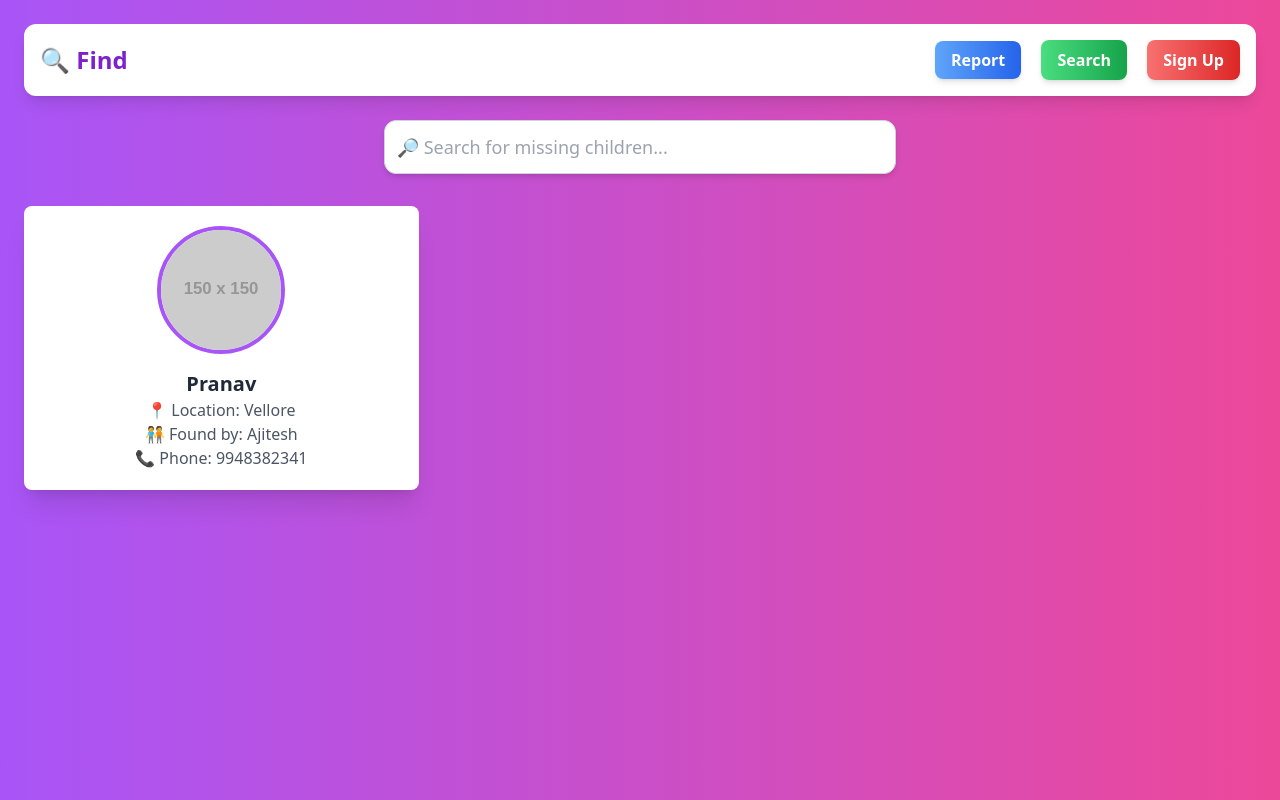
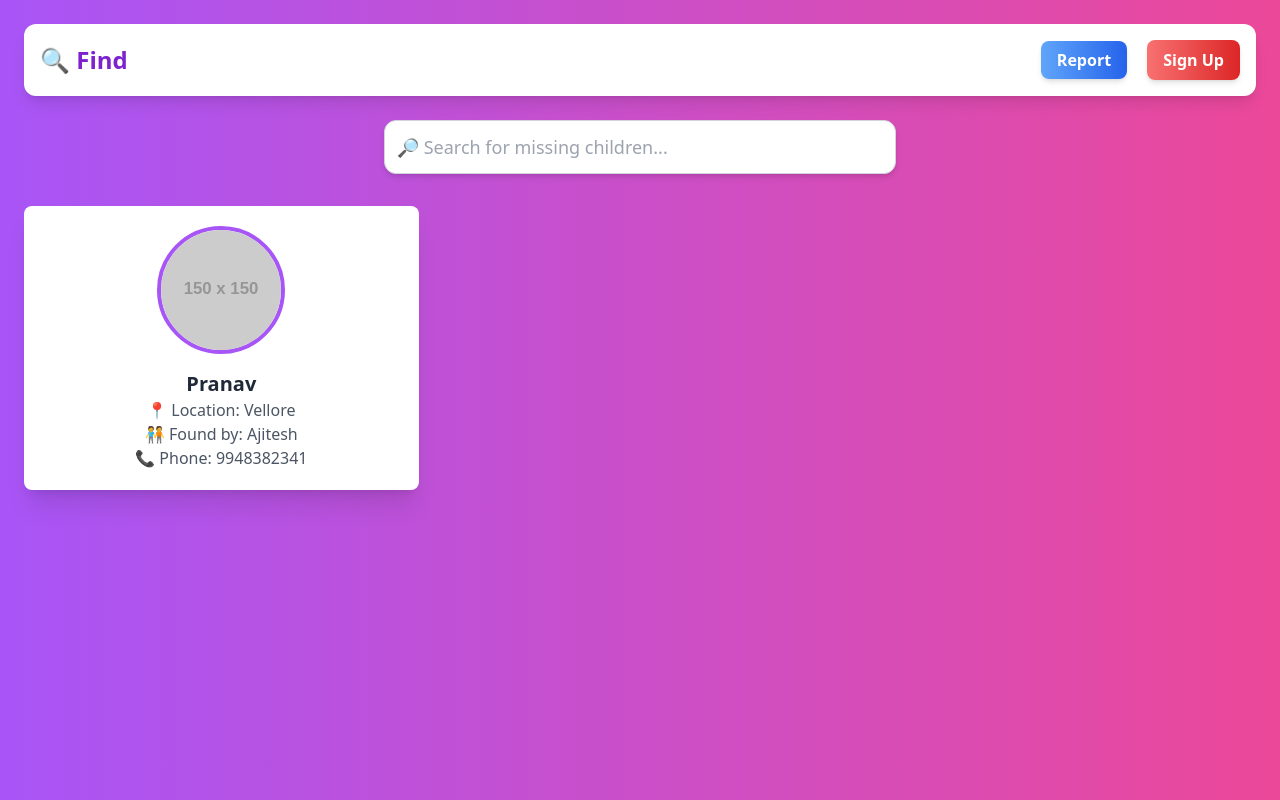
Before and after one commit to pranavsoftware/Searching-Lost-Person, a website: page Lostperson/index.html in a window 1280 px wide. Drawn offline with nearby package versions, Linux system fonts and the light colour scheme; placeholder pictures from the web are drawn by us.

Commit message:
used tailwind

```diff
--- a/Lostperson/index.html
+++ b/Lostperson/index.html
@@ -13,7 +13,6 @@
         <h1 class="text-2xl font-bold text-purple-700">🔍 Find</h1>
         <div class="space-x-4">
             <a href="report.html" class="px-4 py-2 bg-gradient-to-r from-blue-400 to-blue-600 text-white font-semibold rounded-lg shadow-md hover:from-blue-500 hover:to-blue-700">Report</a>
-            <button class="px-4 py-2 bg-gradient-to-r from-green-400 to-green-600 text-white font-semibold rounded-lg shadow-md hover:from-green-500 hover:to-green-700">Search</button>
             <button class="px-4 py-2 bg-gradient-to-r from-red-400 to-red-600 text-white font-semibold rounded-lg shadow-md hover:from-red-500 hover:to-red-700">Sign Up</button>
         </div>
     </nav>
```
